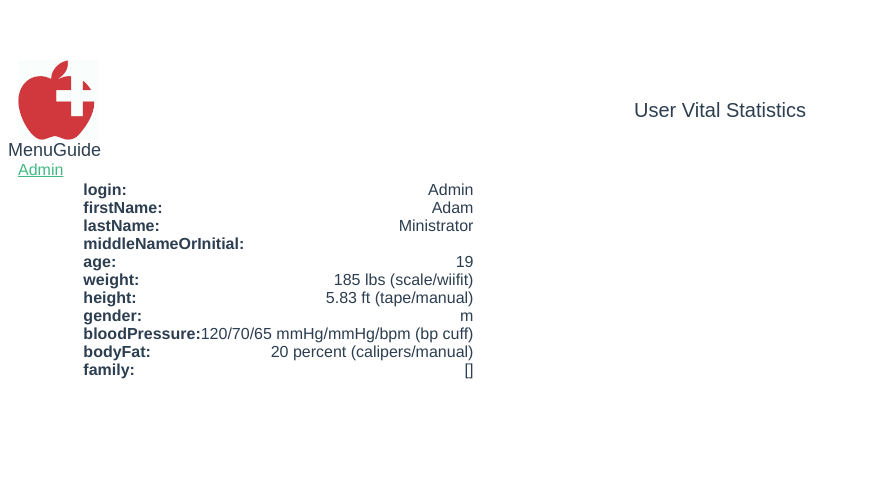
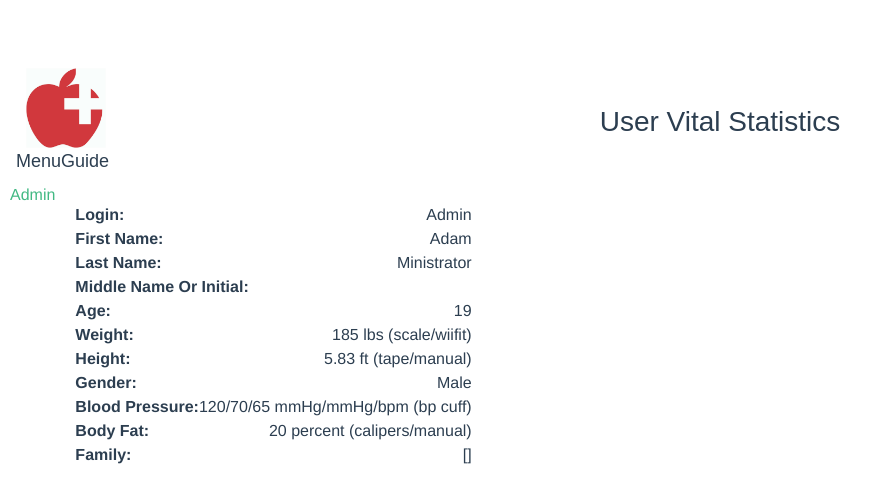
Before and after one commit to jeremysquires/signal, a Vue app in the folder src/menuguide/: page /users in a window 1280 px wide. Shown: the top 502 px of the page, without its empty margins (0-894 px from the left). Built offline with nearby package versions, Linux system fonts and the light colour scheme; no server answers; a web font is replaced by a local one.

Commit message:
style menus and users using flexbox and bootstrap

```diff
--- a/src/menuguide/package.json
+++ b/src/menuguide/package.json
@@ -11,6 +11,8 @@
   },
   "dependencies": {
     "axios": "^0.18.0",
+    "bootstrap": "^4.3.1",
+    "bootstrap-vue": "^2.0.0-rc.18",
     "lodash": "^4.17.11",
     "vue": "^2.6.6",
     "vue-router": "^3.0.1",
--- a/src/menuguide/src/components/MenuIndividual.vue
+++ b/src/menuguide/src/components/MenuIndividual.vue
@@ -1,19 +1,44 @@
 <template>
   <div class="menuindividual">
-    <div v-if="menu">
-      <!-- TODO: format output data in a more pleasing way -->
-      <h6>Servings Per Food Group</h6>
-      <ul>
-        <li v-for="(value, key) in menu.servingsPerFoodGroup" :key="key">
-          {{ key }}: {{ value }}
-        </li>
-      </ul>
-      <h6>Suggested Food Choices for Menu</h6>
-      <ul>
-        <li v-for="(value, key) in menu.foodSelections" :key="key">
-          {{ key }}: {{ value }}
-        </li>
-      </ul>
+    <div class="menu" v-if="menu">
+      <b-table
+        caption-top
+        bordered
+        striped
+        :items="menu.servingsPerFoodGroup"
+        :fields="menu.servingsPerFoodGroupFields"
+      >
+        <template slot="table-caption">Servings Per Food Group</template>
+
+        <template slot="statements" slot-scope="foodGroup">
+          <ul>
+            <li v-for="(statement,index) in foodGroup.value" :key="index">
+              {{ statement }}
+            </li>
+          </ul>
+        </template>
+      </b-table>
+
+      <b-table
+        class="table"
+        caption-top
+        bordered
+        :items="menu.foodSelections"
+        :fields="menu.foodSelectionsFields"
+        tbody-tr-class="foods-row"
+      >
+        <template slot="table-caption">Suggested Food Choices for Menu</template>
+
+        <template slot="foods" slot-scope="foodGroup">
+          <b-table
+            class="foods-table-td-table"
+            striped
+            :items="foodGroup.value"
+            :fields="menu.foodsFields"
+          >
+          </b-table>
+        </template>
+      </b-table>
     </div>
   </div>
 </template>
@@ -35,6 +60,49 @@ export default {
   async created() {
     const menuData = await this.loadMenuData(this.apiBaseUrl, this.login);
     this.menu = menuData;
+    // fields defs for menu.servingsPerFoodGroup
+    this.menu.servingsPerFoodGroupFields = [
+      {
+        key: 'foodGroup',
+        sortable: true,
+      },
+      {
+        key: 'servings',
+        sortable: true,
+      },
+      {
+        key: 'statements',
+      },
+      {
+        key: 'maxServings',
+        sortable: true,
+      },
+    ];
+    // fields defs for menu.foodSelections
+    this.menu.foodSelectionsFields = [
+      {
+        key: 'foodGroup',
+        sortable: true,
+      },
+      {
+        key: 'foods',
+      },
+    ];
+    // fields defs for menu.foodSelections.foods
+    this.menu.foodsFields = [
+      {
+        key: 'food',
+        sortable: true,
+      },
+      {
+        key: 'servingSize',
+        sortable: true,
+      },
+      {
+        key: 'foodCategory',
+        sortable: true,
+      },
+    ];
   },
   computed: {
     ...mapState([
@@ -62,7 +130,21 @@ export default {
 }
 </script>
 
-<style scoped>
+<style>
+.menu {
+  display: flex;
+  flex-direction: column;
+}
+.table {
+  align-self: center;
+}
+.foods-row > td {
+  padding: 0;
+}
+.foods-table-td-table {
+  border: 0;
+  margin: 0;
+}
 h3 {
   margin: 40px 0 0;
 }
--- a/src/menuguide/src/components/NavBar.vue
+++ b/src/menuguide/src/components/NavBar.vue
@@ -45,7 +45,7 @@ export default {
 }
 .title {
   font-family: 'Palanquin Dark', sans-serif;
-  font-size: 20px;
+  font-size: 28px;
   align-self:center;
 }
 h3 {
--- a/src/menuguide/src/components/User.vue
+++ b/src/menuguide/src/components/User.vue
@@ -4,14 +4,12 @@
     <div class="userlist">
       <div class="user" v-for="chooseUser in users" :key="chooseUser.login">
         <div class="userlink">
-          <!-- TODO: add link to menu/login -->
           <router-link :to="`/menu/${chooseUser.login}`">{{ chooseUser.login }}</router-link>
         </div>
         <div class="vitalstats">
           <div class="characteristic" v-for="(value, key) in chooseUser" :key="key">
-            <!-- TODO: add components for value objects like weight, height, etc. -->
-            <span class="key">{{ key }}:</span>
-            <span class="value">{{ outputCharacteristic(value) }}</span>
+            <span class="key">{{ characteristicKey(key) }}:</span>
+            <span class="value">{{ characteristicValue(value, key) }}</span>
           </div>
         </div>
       </div>
@@ -33,9 +31,27 @@ export default {
     ...mapActions([
       'setUsers',
     ]),
-    outputCharacteristic(value) {
+    // TODO: move these transformations to a characteristic component
+    characteristicKey(key) {
+      return key
+        .replace(/[A-Z]/g, function(letter) {
+          return ` ${letter}`;
+        })
+        .replace(/^[a-z]/, function(letter) {
+          return `${letter.toUpperCase()}`;
+        });
+    },
+    characteristicValue(value, key) {
+      // TODO: move this to utils
+      const genderMap = {
+        f: 'Female',
+        m: 'Male',
+        n: 'Non-Binary'
+      }
       if (value.value) {
         return `${value.value} ${value.units} (${value.dataSource})`;
+      } else if (key === 'gender') {
+        return genderMap[value];
       } else {
         return value;
       }
@@ -90,6 +106,10 @@ h3 {
 }
 .key {
   font-weight: bold;
+  text-align: left;
+}
+.value {
+  text-align: right;
 }
 a {
   color: #42b983;
--- a/src/menuguide/src/main.js
+++ b/src/menuguide/src/main.js
@@ -1,9 +1,14 @@
 import Vue from 'vue';
+import BootstrapVue from 'bootstrap-vue'
+import 'bootstrap/dist/css/bootstrap.css'
+import 'bootstrap-vue/dist/bootstrap-vue.css'
+
 import App from './App.vue';
 import store from './store';
 import router from './router';
 
 Vue.config.productionTip = false;
+Vue.use(BootstrapVue);
 
 new Vue({
   store,
```
Also changed, not shown: 1 other file (tests, documents, lock files or other folders).
